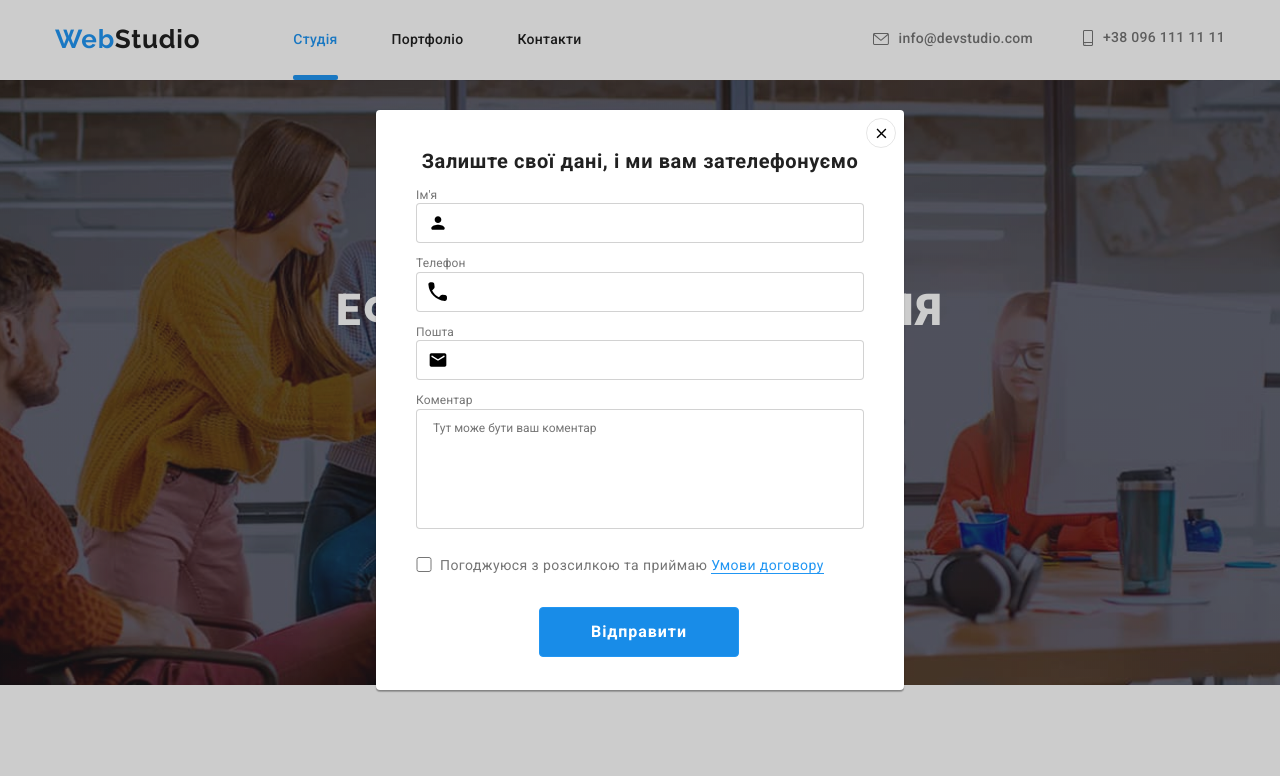
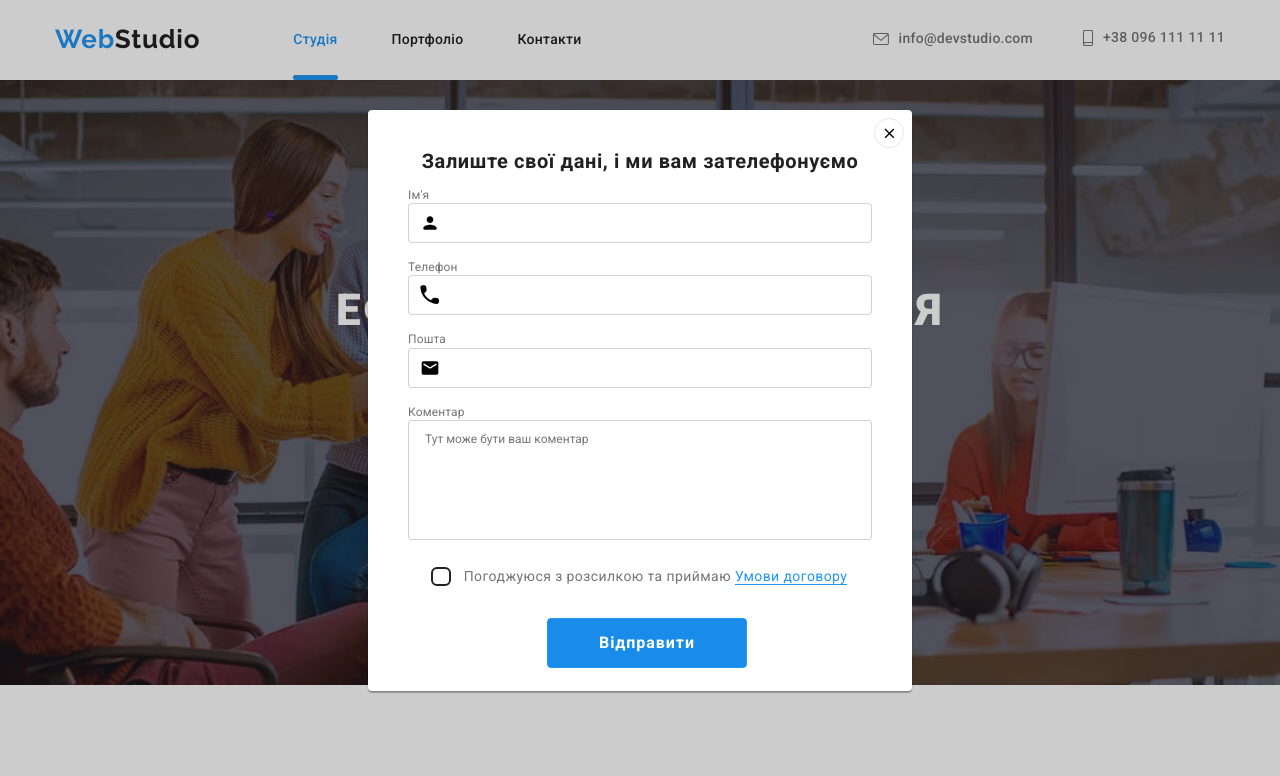
Before and after one commit to Igor-0279/goit-markup-hw-08, a plain HTML site: page index.html in a window 1280 px wide. Both pictures are taken after a click on the button "Замовити послугу". Shown: the top 776 px of the page. Drawn offline with nearby package versions, Linux system fonts and the light colour scheme.

Commit message:
end warriant

```diff
--- a/css/style.css
+++ b/css/style.css
@@ -708,19 +708,21 @@ body {
 }
 .mailing-btn {
   position: relative;
-  width: 200px;
-  height: 50px;
+  /* width: 200px;
+  height: 50px; */
   color: #ffffff;
   background: #188ce8;
-  border: 1px solid var(--active-color);
+  border: 0;
 
   padding: 10px 62px 10px 28px;
   border-radius: 4px;
   font-weight: 700;
   font-size: 16px;
-  line-height: 1,8;
+  line-height: calc(30/16);
   text-align: center;
   letter-spacing: 0.06em;
+  transition: background-color 250ms cubic-bezier(0.455, 0.03, 0.515, 0.955),
+    box-shadow 250ms cubic-bezier(0.455, 0.03, 0.515, 0.955);
 }
 .mailing-btn:hover {
   box-shadow: 0px 4px 4px rgba(0, 0, 0, 0.15);
@@ -754,8 +756,8 @@ body {
 .modal {
   /* position: absolute; */
   position: relative;
-  width: 528px;
-  height: 580px;
+  width: 544px;
+  height: 581px;
   border-radius: 4px;
   /* top: 50%;
   left: 50%; */
@@ -838,11 +840,11 @@ body {
   border: 1px solid rgba(33, 33, 33, 0.2);
   border-radius: 4px;
 }
-.form-input:hover,
+.modal-input:hover,
 .modal-input:focus,
 .modal-coment:hover,
 .modal-coment:focus {
-  border: 1px solid #2193f3;
+  border-color: #2193f3;
    border-radius: 4px;
 
 }
@@ -853,18 +855,22 @@ body {
 
   transform: translateY(-50%);
 }
-.form-input:hover .modal-form-icon,
-.modal-form-icon:focus {
+/* .form-input:hover .modal-form-icon,
+.form-input:focus .modal-form-icon {
+  fill: #2193f3;
+} */
+.modal-input:hover +.modal-form-icon,
+.modal-input:focus +.modal-form-icon{
   fill: #2193f3;
 }
 .form-input {
   position: relative;
 
-  margin-bottom: 10px;
-}
-.form-group {
   margin-bottom: 14px;
 }
+/* .form-group {
+  margin-bottom: 14px;
+} */
 .modal-coment {
   width: 100%;
   border: 1px solid rgba(33, 33, 33, 0.2);
@@ -890,8 +896,8 @@ body {
   line-height: 1,8;
   text-align: center;
   letter-spacing: 0.06em;
-  transition: background-color 250ms cubic-bezier(0.455, 0.03, 0.515, 0.955),
-    box-shadow 250ms cubic-bezier(0.455, 0.03, 0.515, 0.955);
+  transition: background-color 250ms cubic-bezier(0.455, 0.03, 0.515, 0.955);
+  box-shadow: 250ms cubic-bezier(0.455, 0.03, 0.515, 0.955);
 }
 .modal-button:hover,
 .mailing-btn:hover {
@@ -925,12 +931,35 @@ body {
 .checkbox-label {
   display: flex;
   align-items: center;
-  text-align: center;
+  justify-content: center;
   gap: 8px;
+
 }
 .modal-checkbox {
+  position: absolute;
+ --webkit-appearance: none;
+  --moz-appearance: none;
+  appearance: none;
+  position: absolute;
 
+  /* width: 16px;
+  height: 15px;
+  border: 1px solid #000000; */
+}
+
+.modal-checkbox:checked + .modal-checkbox-icon{
+  background-color: #2196f3;
+ background-image: url(../image/icons8-done.svg);
+  background-size: contain;
+  outline: none;
+  background-repeat: no-repeat;
+  background-origin: border-box;
+}
+.modal-checkbox-icon{
+  display: block;
   width: 16px;
   height: 15px;
-  border: 1px solid #000000;
+  outline: 2px solid #212121;
+  margin-right: 7px;
+  border-radius: 4px;
 }
--- a/index.html
+++ b/index.html
@@ -625,6 +625,7 @@
 
                 <label class="modal-label checkbox-label">
                     <input type="checkbox" class="modal-checkbox" name="agreement">
+                    <span class="modal-checkbox-icon"></span>
                     <span class="modal-checkbox-text">Погоджуюся з розсилкою та приймаю <a class="modal-active" href="#">Умови договору</a>
                     </span>
                 </label>
```
Also changed, not shown: image/icons8-done.svg (added).
